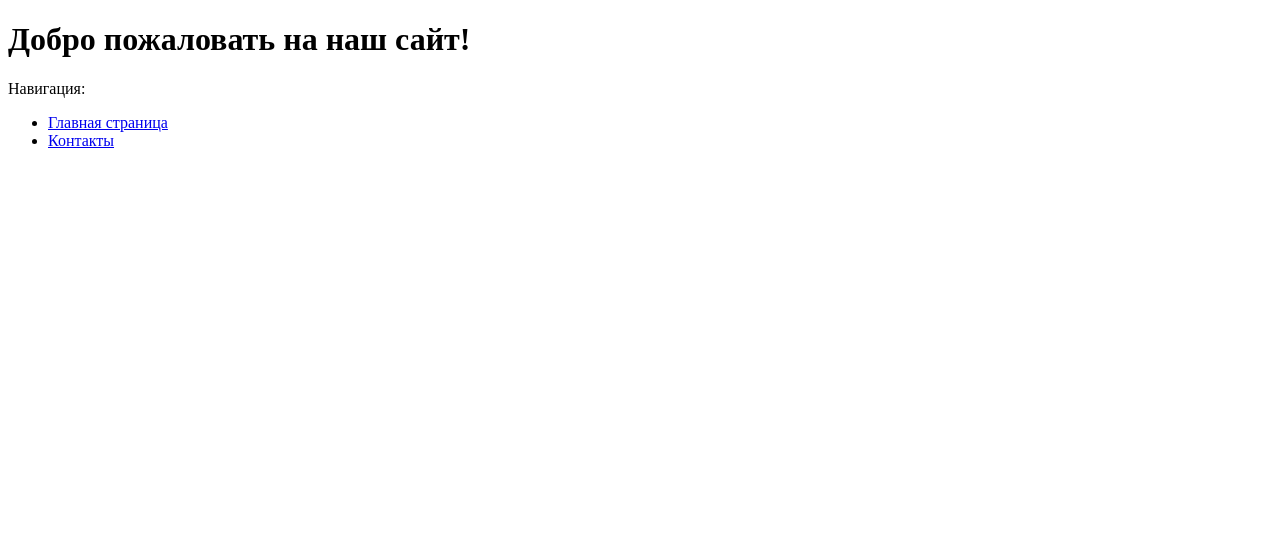
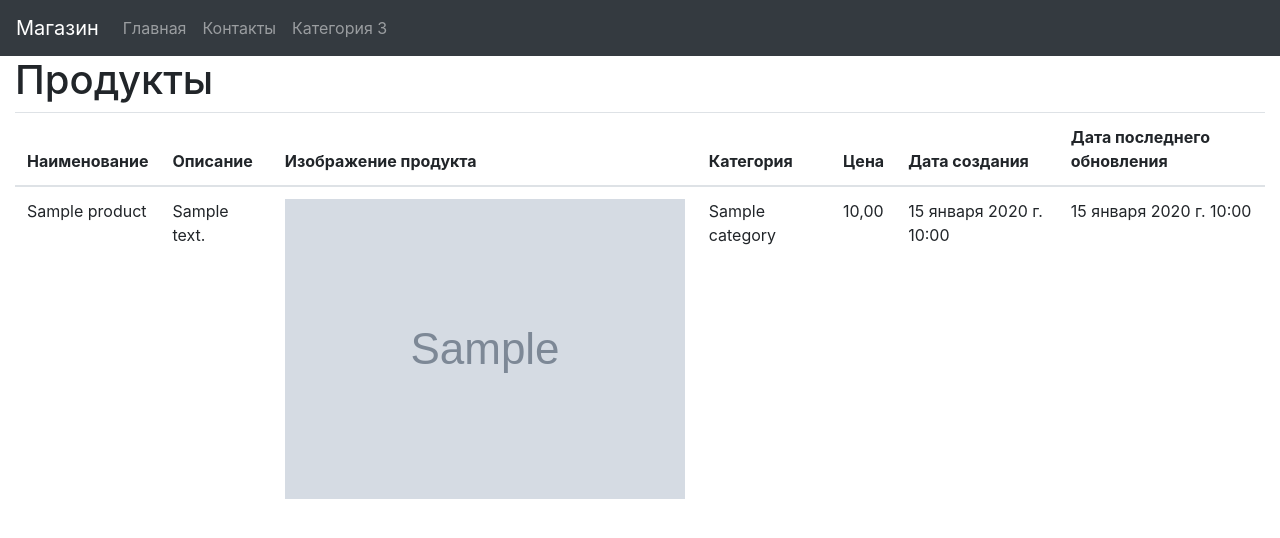
Before and after one commit to Lekantrop74/Sky_pro_20_1_Jango_homework, a Django app: page / in a window 1280 px wide. Shown: the top 538 px of the page. Run offline with Django 4.2, Linux system fonts and the light colour scheme; tables that the repository leaves empty hold one stand-in row (values such as "Sample post"); grey boxes marked "Sample" are stand-in pictures; some libraries are stand-ins or nearby versions.

Commit message:
Complete html navbar

```diff
--- /dev/null
+++ b/catalog/templates/catalog/base.html
@@ -0,0 +1,25 @@
+<!DOCTYPE html>
+<html>
+<head>
+	<title>Магазин</title>
+	<!-- Подключаем CSS для выплывающего меню -->
+	<link rel="stylesheet" href="https://maxcdn.bootstrapcdn.com/bootstrap/4.5.2/css/bootstrap.min.css">
+	<!-- Подключаем JS для выплывающего меню -->
+	<script src="https://ajax.googleapis.com/ajax/libs/jquery/3.5.1/jquery.min.js"></script>
+  	<script src="https://cdnjs.cloudflare.com/ajax/libs/popper.js/1.16.0/umd/popper.min.js"></script>
+  	<script src="https://maxcdn.bootstrapcdn.com/bootstrap/4.5.2/js/bootstrap.min.js"></script>
+</head>
+<body>
+
+
+	  <!-- Список ссылок в выплывающем меню -->
+	  {% include 'catalog/navbar.html' %}
+
+	<!-- Основные данные снизу -->
+	<div class="container-fluid">
+		{% block content %}
+		{% endblock %}
+	</div>
+
+</body>
+</html>
--- a/catalog/templates/catalog/contact.html
+++ b/catalog/templates/catalog/contact.html
@@ -1,5 +1,7 @@
 <!DOCTYPE html>
 <html lang="ru">
+<!-- Подключаем CSS для выплывающего меню -->
+
 <head>
   <meta charset="UTF-8">
   <title>Данные Контакта</title>
@@ -24,6 +26,8 @@
   </style>
 </head>
 <body>
+	  {% include 'catalog/navbar.html' %}
+
   <div class="container">
     <h1>Данные Контакта</h1>
     <ul>
--- /dev/null
+++ b/catalog/templates/catalog/navbar.html
@@ -0,0 +1,23 @@
+<link rel="stylesheet" href="https://maxcdn.bootstrapcdn.com/bootstrap/4.5.2/css/bootstrap.min.css">
+<!-- Подключаем JS для выплывающего меню -->
+
+<nav class="navbar navbar-expand-sm bg-dark navbar-dark">
+	<a class="navbar-brand" href="#">Магазин</a>
+	<button class="navbar-toggler" type="button" data-toggle="collapse" data-target="#collapsibleNavbar">
+		<span class="navbar-toggler-icon"></span>
+	</button>
+
+	<div class="collapse navbar-collapse" id="collapsibleNavbar">
+		<ul class="navbar-nav">
+			<li class="nav-item">
+				<a class="nav-link" href="/">Главная</a>
+			</li>
+			<li class="nav-item">
+				<a class="nav-link" href="{% url 'contact' %}">Контакты</a>
+			</li>
+			<li class="nav-item">
+				<a class="nav-link" href="#">Категория 3</a>
+			</li>
+		</ul>
+	</div>
+</nav>
--- /dev/null
+++ b/catalog/templates/catalog/product_list.html
@@ -0,0 +1,38 @@
+{% extends 'catalog/base.html' %}
+
+{% block content %}
+
+<!-- Основные данные снизу -->
+<h1>Продукты</h1>
+<table class="table">
+	<thead>
+		<tr>
+			<th>Наименование</th>
+			<th>Описание</th>
+			<th>Изображение продукта</th>
+			<th>Категория</th>
+			<th>Цена</th>
+			<th>Дата создания</th>
+			<th>Дата последнего обновления</th>
+		</tr>
+	</thead>
+	<tbody>
+		{% for product in products %}
+		<tr>
+			<td>{{ product.name }}</td>
+			<td>{{ product.description }}</td>
+			{% if product.preview_image %}
+			<td><img src="{{ product.preview_image.url }}" alt="{{ product.name }}"></td>
+			{% else %}
+			<td>No image</td>
+			{% endif %}
+			<td>{{ product.category.name }}</td>
+			<td>{{ product.price }}</td>
+			<td>{{ product.created_at }}</td>
+			<td>{{ product.updated_at }}</td>
+		</tr>
+		{% endfor %}
+	</tbody>
+</table>
+
+{% endblock %}
--- a/catalog/urls.py
+++ b/catalog/urls.py
@@ -1,9 +1,17 @@
 from django.urls import path
-from catalog.views import index, contact, home_page
+from catalog.views import index, contact, home_page, base
+from .views import ProductListView
+
+
+
+
+
+
 
 
 urlpatterns = [
-    path('', home_page),
     path('home', index),
-    path('contact/', contact, name='contact')
+    path('contact/', contact, name='contact'),
+    path('base/', base),
+    path('', ProductListView.as_view(), name='product_list'), # здесь
 ]
--- a/catalog/views.py
+++ b/catalog/views.py
@@ -1,6 +1,6 @@
 from django.shortcuts import render, redirect
-
-from catalog.models import Contact
+from django.views.generic import ListView
+from .models import Contact, Product
 
 
 # Create your views here.
@@ -23,5 +23,15 @@ def contact(request):
 
         return redirect('contact')
 
-    contacts = Contact.objects.order_by('-id')[:5]
+    contacts = Contact.objects.order_by('-id')
     return render(request, 'catalog/contact.html', {'contacts': contacts})
+
+
+def base(request):
+    return render(request, 'catalog/base.html')
+
+
+class ProductListView(ListView):
+    model = Product
+    template_name = 'catalog/product_list.html'
+    context_object_name = 'products'
--- a/config/settings.py
+++ b/config/settings.py
@@ -121,6 +121,10 @@ USE_TZ = True
 
 STATIC_URL = 'static/'
 
+STATICFIlES_DIRS = (
+    BASE_DIR / 'static',
+)
+
 # Default primary key field type
 # https://docs.djangoproject.com/en/4.2/ref/settings/#default-auto-field
 
```
